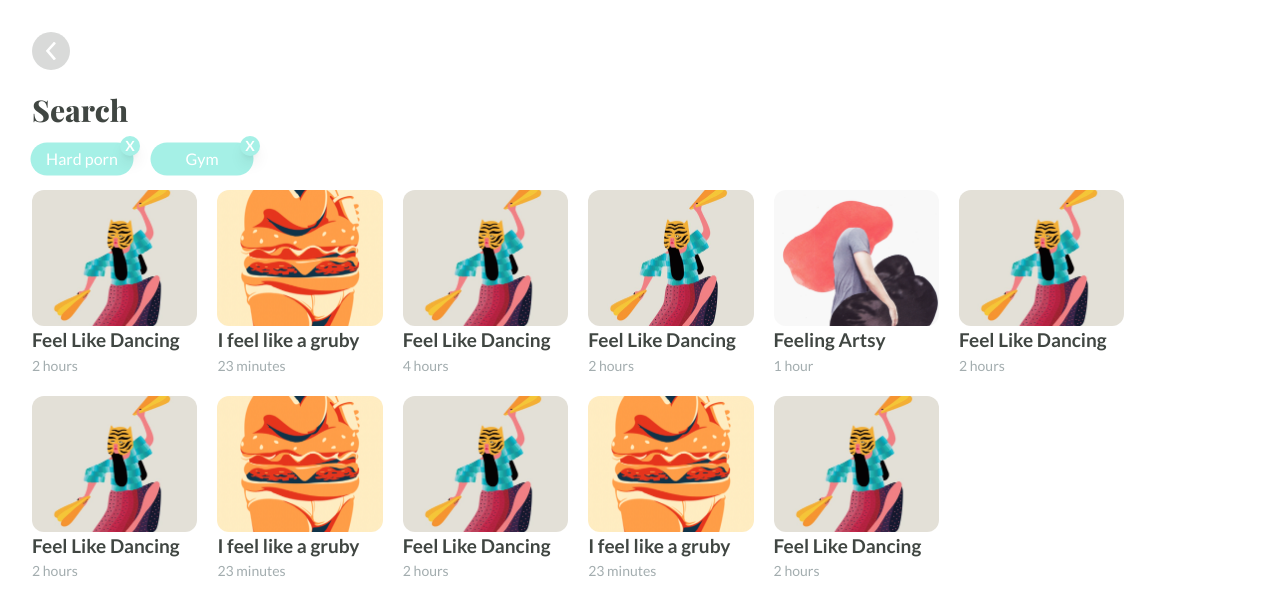
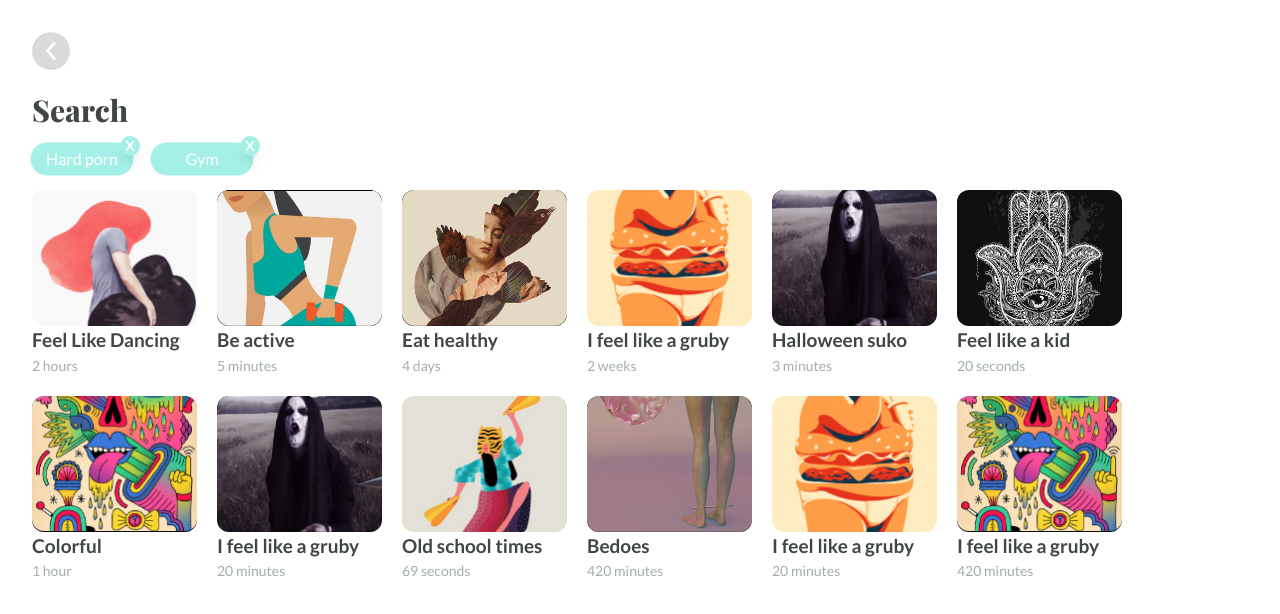
Before and after one commit to zsz20olesnica/simply, a React (Create React App) app: page /filtered in a window 1280 px wide. Shown: the top 614 px of the page. Built offline with nearby package versions, Linux system fonts and the light colour scheme.

Commit message:
Animations v2

```diff
--- a/public/index.html
+++ b/public/index.html
@@ -15,7 +15,6 @@
       user's mobile device or desktop. See https://developers.google.com/web/fundamentals/web-app-manifest/
     -->
     <link rel="manifest" href="%PUBLIC_URL%/manifest.json" />
-
     <!--
       Notice the use of %PUBLIC_URL% in the tags above.
       It will be replaced with the URL of the `public` folder during the build.
--- a/src/Components/Containers/PrivacyPage/Privacy.js
+++ b/src/Components/Containers/PrivacyPage/Privacy.js
@@ -1,7 +1,6 @@
 import React from 'react'
 import { LeftArrow } from '../../../Icons'
 import { useNavigate } from 'react-router-dom'
-import { useState } from 'react'
 
 export default function Privacy() {
 
--- a/src/Components/Containers/SearchPage/Filtered.js
+++ b/src/Components/Containers/SearchPage/Filtered.js
@@ -1,7 +1,8 @@
 import React from 'react'
-import { LeftArrow, Settings } from '../../../Icons'
+import { LeftArrow } from '../../../Icons'
 import { useNavigate } from 'react-router-dom'
 
+import SongTile from '../../Reusable/SongTile'
 
 import FeelingArtsy from '../../../Images/playlist1.png'
 import PlayImage from '../../../Images/playlist2.png'
@@ -14,7 +15,7 @@ import ImageHorror from '../../../Images/playlist8.png'
 import ImageSport from '../../../Images/playlist9.png'
 
 
-export default function Search() {
+export default function Filtered() {
 
   const history = useNavigate()
 
@@ -47,87 +48,37 @@ export default function Search() {
             <div className='w-full flex flex-row flex-wrap items-start justify-start gap-5  overflow-y-auto'>
              {/* RowKafelkiContainer */}
               <div className='flex flex-row gap-5'>
-                  {/* Kafelek */}
-                  <div className='w-fit flex flex-col items-start justify-center'>
-                            <img src={PlayImage} className='h-[136px] rounded-[12px]'></img>
-                            <h4 className='font-lato text-[19px] text-secondary font-bold'>Feel Like Dancing</h4>
-                            <p className='font-lato text-[14px] text-tertiary'>2 hours</p>
-                  </div>
-                  {/* Kafelek */}
-                  <div className='w-fit flex flex-col items-start justify-center'>
-                            <img src={ImageGruby} className='h-[136px] rounded-[12px]'></img>
-                            <h4 className='font-lato text-[19px] text-secondary font-bold'>I feel like a gruby</h4>
-                            <p className='font-lato text-[14px] text-tertiary'>23 minutes</p>
-                  </div>
+
+                  <SongTile title={'Feel Like Dancing'} img={FeelingArtsy} time={'2 hours'} />
+
+                  <SongTile title={'Be active'} img={ImageSport} time={'5 minutes'} />
               </div>
               {/* RowKafelkiContainer */}
               <div className='flex flex-row gap-5'>
-                  {/* Kafelek */}
-                  <div className='w-fit flex flex-col items-start justify-center'>
-                            <img src={PlayImage} className='h-[136px] rounded-[12px]'></img>
-                            <h4 className='font-lato text-[19px] text-secondary font-bold'>Feel Like Dancing</h4>
-                            <p className='font-lato text-[14px] text-tertiary'>4 hours</p>
-                  </div>
-                  {/* Kafelek */}
-                  <div className='w-fit flex flex-col items-start justify-center'>
-                            <img src={PlayImage} className='h-[136px] rounded-[12px]'></img>
-                            <h4 className='font-lato text-[19px] text-secondary font-bold'>Feel Like Dancing</h4>
-                            <p className='font-lato text-[14px] text-tertiary'>2 hours</p>
-                  </div>
+
+                  <SongTile title={'Eat healthy'} img={ImageDinner} time={'4 days'} />
+
+                  <SongTile title={'I feel like a gruby'} img={ImageGruby} time={'2 weeks'} />
               </div>
               {/* RowKafelkiContainer */}
               <div className='flex flex-row gap-5'>
-                                {/* Kafelek */}
-                                <div className='w-fit flex flex-col items-start justify-center'>
-                                          <img src={FeelingArtsy} className='h-[136px] rounded-[12px]'></img>
-                                          <h4 className='font-lato text-[19px] text-secondary font-bold'>Feeling Artsy</h4>
-                                          <p className='font-lato text-[14px] text-tertiary'>1 hour</p>
-                                </div>
-                                {/* Kafelek */}
-                                <div className='w-fit flex flex-col items-start justify-center'>
-                                          <img src={PlayImage} className='h-[136px] rounded-[12px]'></img>
-                                          <h4 className='font-lato text-[19px] text-secondary font-bold'>Feel Like Dancing</h4>
-                                          <p className='font-lato text-[14px] text-tertiary'>2 hours</p>
-                                </div>
-                            </div>
-                            {/* RowKafelkiContainer */}
-              <div className='flex flex-row gap-5'>
-                  {/* Kafelek */}
-                  <div className='w-fit flex flex-col items-start justify-center'>
-                            <img src={PlayImage} className='h-[136px] rounded-[12px]'></img>
-                            <h4 className='font-lato text-[19px] text-secondary font-bold'>Feel Like Dancing</h4>
-                            <p className='font-lato text-[14px] text-tertiary'>2 hours</p>
-                  </div>
-                  {/* Kafelek */}
-                  <div className='w-fit flex flex-col items-start justify-center'>
-                            <img src={ImageGruby} className='h-[136px] rounded-[12px]'></img>
-                            <h4 className='font-lato text-[19px] text-secondary font-bold'>I feel like a gruby</h4>
-                            <p className='font-lato text-[14px] text-tertiary'>23 minutes</p>
-                  </div>
+              <SongTile title={'Halloween suko'} img={ImageHorror} time={'3 minutes'} />
+              <SongTile title={'Feel like a kid'} img={ImageInsomnia} time={'20 seconds'} />
               </div>
               {/* RowKafelkiContainer */}
               <div className='flex flex-row gap-5'>
-                  {/* Kafelek */}
-                  <div className='w-fit flex flex-col items-start justify-center'>
-                            <img src={PlayImage} className='h-[136px] rounded-[12px]'></img>
-                            <h4 className='font-lato text-[19px] text-secondary font-bold'>Feel Like Dancing</h4>
-                            <p className='font-lato text-[14px] text-tertiary'>2 hours</p>
-                  </div>
-                  {/* Kafelek */}
-                  <div className='w-fit flex flex-col items-start justify-center'>
-                            <img src={ImageGruby} className='h-[136px] rounded-[12px]'></img>
-                            <h4 className='font-lato text-[19px] text-secondary font-bold'>I feel like a gruby</h4>
-                            <p className='font-lato text-[14px] text-tertiary'>23 minutes</p>
-                  </div>
+              <SongTile title={'Colorful'} img={ImageColors} time={'1 hour'} />
+              <SongTile title={'I feel like a gruby'} img={ImageHorror} time={'20 minutes'} />
               </div>
               {/* RowKafelkiContainer */}
               <div className='flex flex-row gap-5'>
-                  {/* Kafelek */}
-                  <div className='w-fit flex flex-col items-start justify-center'>
-                            <img src={PlayImage} className='h-[136px] rounded-[12px]'></img>
-                            <h4 className='font-lato text-[19px] text-secondary font-bold'>Feel Like Dancing</h4>
-                            <p className='font-lato text-[14px] text-tertiary'>2 hours</p>
-                  </div>
+              <SongTile title={'Old school times'} img={PlayImage} time={'69 seconds'} />
+              <SongTile title={'Bedoes'} img={ImageFiesco} time={'420 minutes'} />
+              </div>
+              {/* RowKafelkiContainer */}
+              <div className='flex flex-row gap-5'>
+              <SongTile title={'I feel like a gruby'} img={ImageGruby} time={'20 minutes'} />
+              <SongTile title={'I feel like a gruby'} img={ImageColors} time={'420 minutes'} />
 
               </div>
               </div>
--- a/src/Components/Containers/SearchPage/Search.js
+++ b/src/Components/Containers/SearchPage/Search.js
@@ -1,10 +1,10 @@
 import React from 'react'
-import { Heart, DownArrow } from '../../../Icons'
+import { DownArrow } from '../../../Icons'
 import { useNavigate } from 'react-router-dom'
 import OccasionCategories from '../../Reusable/OccasionCategories'
 import MoodCategories from '../../Reusable/MoodCategories'
 
-import {handleDownAnim} from '../../../Utils/Animations'
+import { handleDownAnim } from '../../../Utils/Animations'
 
 export default function Search() {
 
--- a/src/Components/Reusable/MoodCategories.js
+++ b/src/Components/Reusable/MoodCategories.js
@@ -9,6 +9,6 @@ export default function MoodCategories({category}) {
     }
 
     return (
-    <button onClick={() => {HandleClick()}} className={`${isClicked ? 'text-[white] bg-primary' : ''} text-primary transition-all duration-200 ease-in-out font-lato rounded-full ring-[1.5px] ring-primary  min-h-[30px] px-3 min-w-[100px]`}>{category}</button>
+    <button onClick={() => {HandleClick()}} className={`${isClicked ? '!text-white bg-primary' : ''} text-primary transition-all duration-200 ease-in-out font-lato rounded-full ring-[1.5px] ring-primary  min-h-[30px] px-3 min-w-[100px]`}>{category}</button>
   )
 }
--- a/src/Components/Reusable/OccasionCategories.js
+++ b/src/Components/Reusable/OccasionCategories.js
@@ -10,6 +10,6 @@ export default function OccasionCategories({category}) {
     }
 
     return (
-    <button onClick={() => {HandleClick()}} className={`${isClicked ? 'text-[white] bg-primary' : ''} text-primary  transition-all duration-200 ease-in-out font-lato rounded-full ring-[1.5px] ring-primary  min-h-[30px] px-3 min-w-[100px]`}>{category}</button>
+    <button onClick={() => {HandleClick()}} className={`${isClicked ? '!text-white bg-primary' : ''} text-primary  transition-all duration-200 ease-in-out font-lato rounded-full ring-[1.5px] ring-primary  min-h-[30px] px-3 min-w-[100px]`}>{category}</button>
   )
 }
```
Also changed, not shown: src/Components/Containers/FavouritesPage/Favourites.js (+4 -9 lines), src/Components/Containers/SettingsPage/Settings.js (+6 -5 lines).
